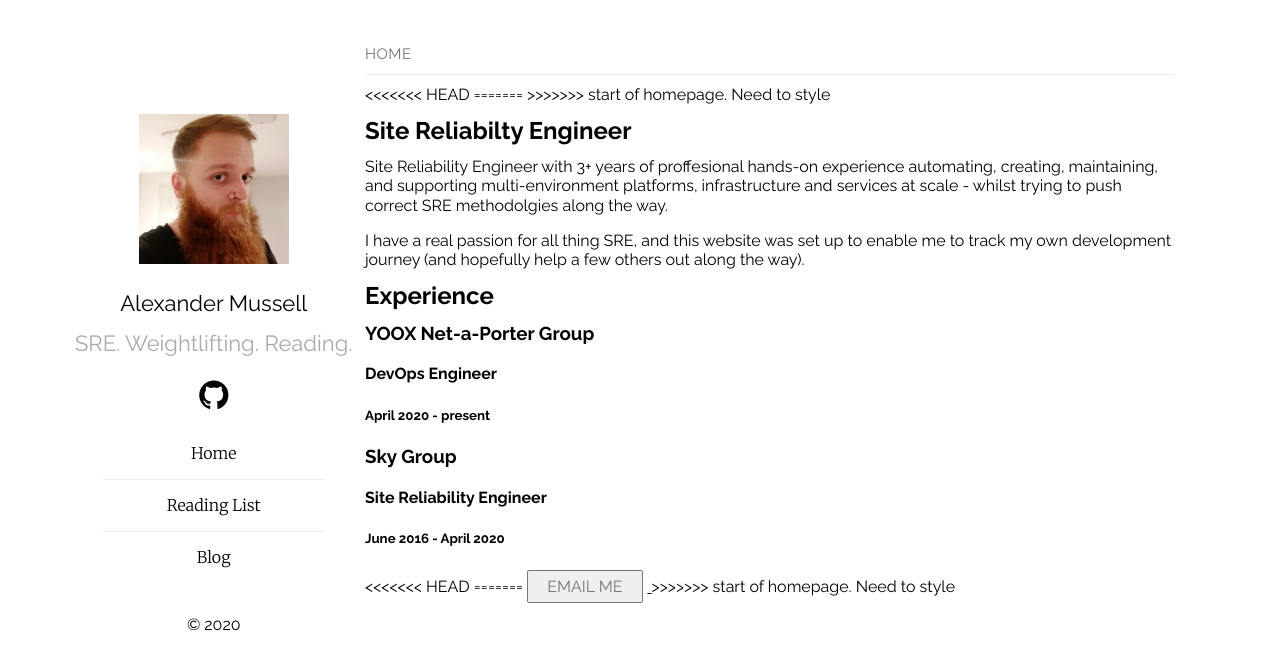
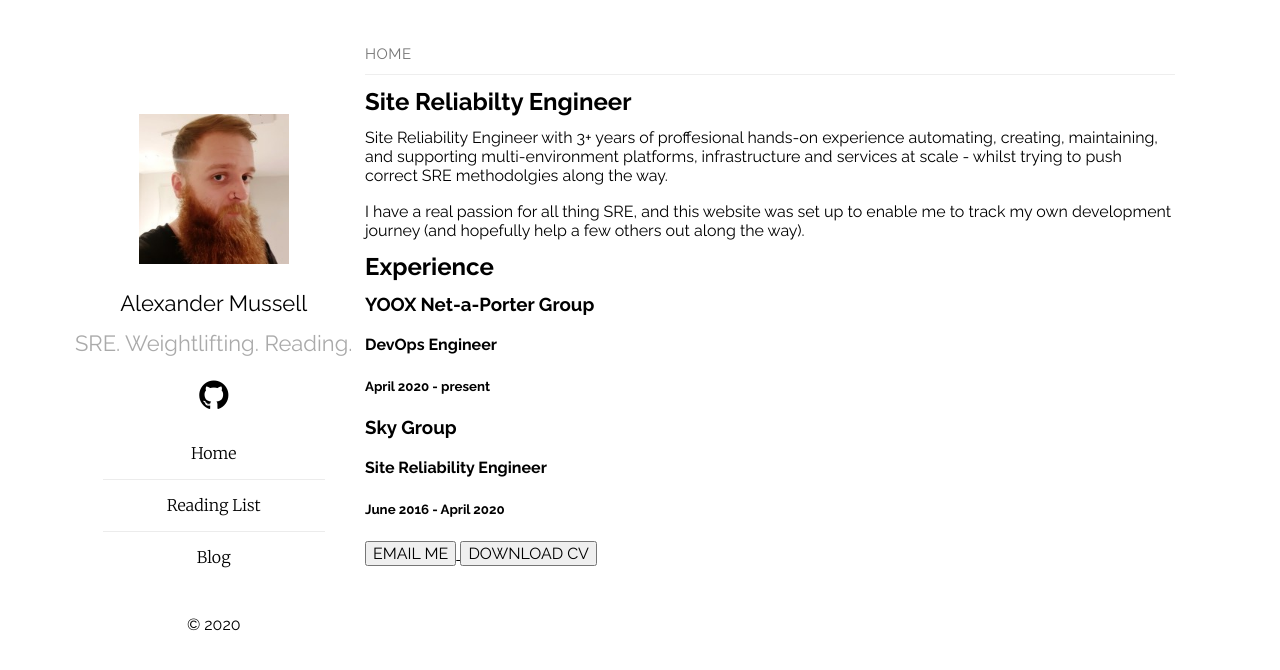
Before and after one commit to AlexMussell/alexmussell.github.io, a Jekyll site: the page built from index.md, in a window 1280 px wide. Shown: the top 670 px of the page. Built offline with Jekyll 4.4.1, drawn with Linux system fonts in a browser that asks for light colours.

Commit message:
download cv button

```diff
--- a/_layouts/home.html
+++ b/_layouts/home.html
@@ -5,10 +5,6 @@ layout: default
   <li>
     <h1 id="page-label">Home</h1>
   </li>
-<<<<<<< HEAD
-
-=======
->>>>>>> start of homepage. Need to style
   <div class="introduction-container">
     <h2 class="job-title">Site Reliabilty Engineer</h2>
   </div>
@@ -33,11 +29,10 @@ layout: default
     </div>
   </section>
 
-<<<<<<< HEAD
-
-=======
   <a href="mailto:alex@alexandermussell.com?subject=Enquiry for Alexander Mussell.">
-    <button class="email-me-button">EMAIL ME</button>
+    <button class="comms-button">EMAIL ME</button>
   </a>
->>>>>>> start of homepage. Need to style
+  <a href="/assets/cv/alexander-mussell.pdf" download="">
+    <button class="comms-button">DOWNLOAD CV</button>
+  </a>
 </ul>
```
Also changed, not shown: 1 other file.
